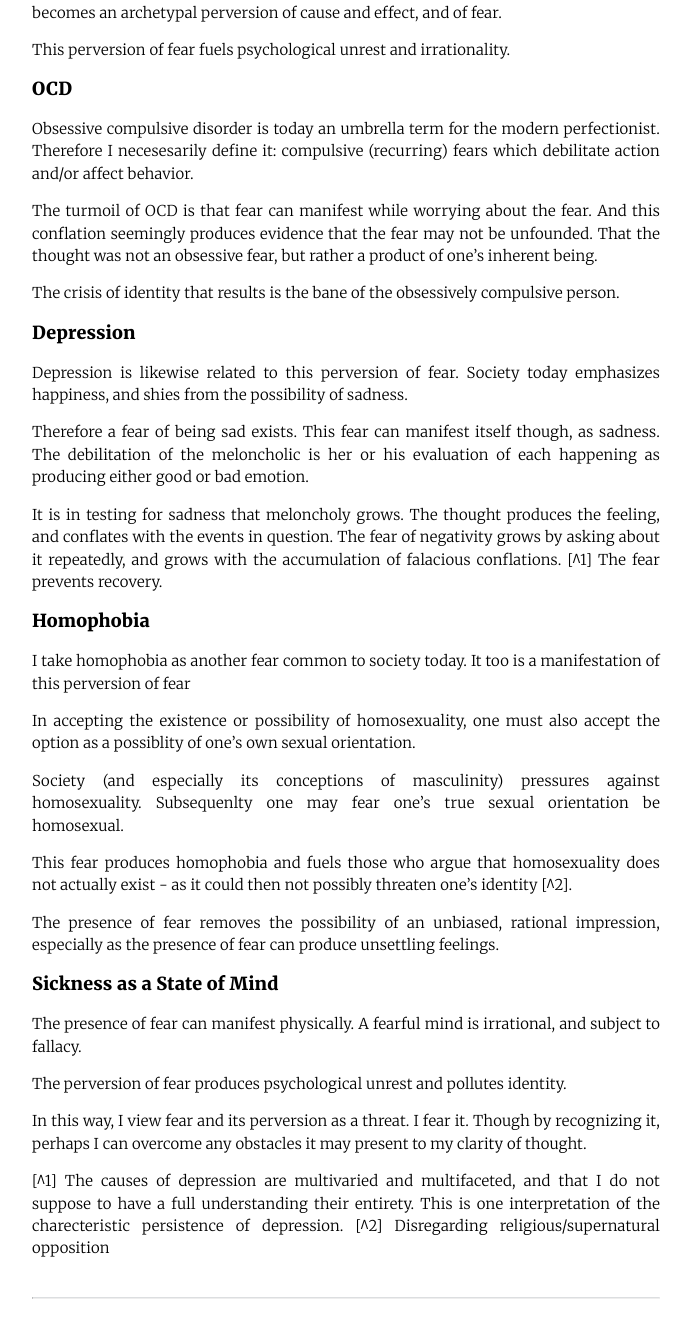
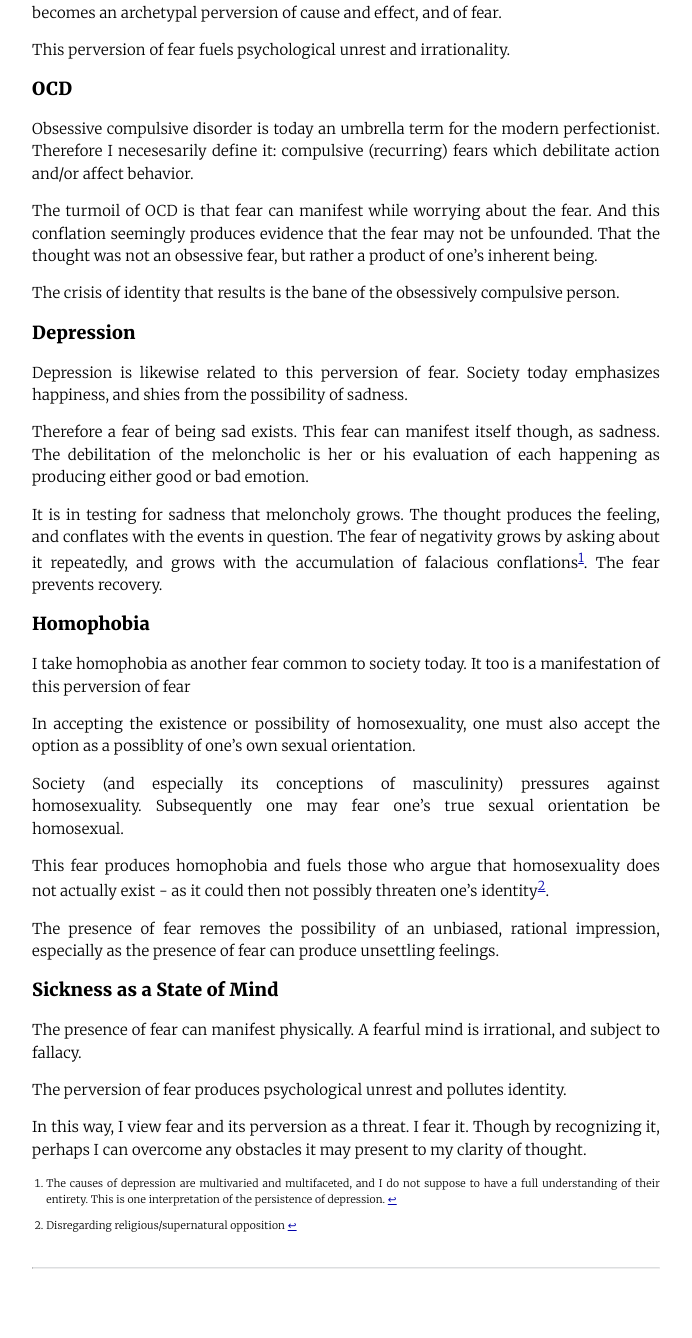
Before and after one commit to samcal/thenewrad.io, a Jekyll site: the page built from _posts/2014-10-02-perversion-of-fear.markdown, in a window 1280 px wide and 1400 px high, scrolled down 1606 px. Shown: the top 1338 px of the window, without its empty margins (294-986 px from the left). Built offline with Jekyll 4.4.1, drawn with Linux system fonts in a browser that asks for light colours.

Commit message:
fix footnotes

```diff
--- a/_posts/2014-10-02-perversion-of-fear.markdown
+++ b/_posts/2014-10-02-perversion-of-fear.markdown
@@ -72,7 +72,7 @@ Depression is likewise related to this perversion of fear. Society today emphasi
 
 Therefore a fear of being sad exists. This fear can manifest itself though, as sadness. The debilitation of the meloncholic is her or his evaluation of each happening as producing either good or bad emotion.
 
-It is in testing for sadness that meloncholy grows. The thought produces the feeling, and conflates with the events in question.  The fear of negativity grows by asking about it repeatedly, and grows with the accumulation of falacious conflations. [^1] The fear prevents recovery.
+It is in testing for sadness that meloncholy grows. The thought produces the feeling, and conflates with the events in question.  The fear of negativity grows by asking about it repeatedly, and grows with the accumulation of falacious conflations[^1]. The fear prevents recovery.
 
 Homophobia
 ----------
@@ -81,9 +81,9 @@ I take homophobia as another fear common to society today. It too is a manifesta
 
 In accepting the existence or possibility of homosexuality, one must also accept the option as a possiblity of one's own sexual orientation.
 
-Society (and especially its conceptions of masculinity) pressures against homosexuality. Subsequenlty one may fear one's true sexual orientation be homosexual.
+Society (and especially its conceptions of masculinity) pressures against homosexuality. Subsequently one may fear one's true sexual orientation be homosexual.
 
-This fear produces homophobia and fuels those who argue that homosexuality does not actually exist - as it could then not possibly threaten one's identity [^2].
+This fear produces homophobia and fuels those who argue that homosexuality does not actually exist - as it could then not possibly threaten one's identity[^2].
 
 The presence of fear removes the possibility of an unbiased, rational impression, especially as the presence of fear can produce unsettling feelings.
 
@@ -96,5 +96,5 @@ The perversion of fear produces psychological unrest and pollutes identity.
 
 In this way, I view fear and its perversion as a threat. I fear it. Though by recognizing it, perhaps I can overcome any obstacles it may present to my clarity of thought.
 
-[^1] The causes of depression are multivaried and multifaceted, and that I do not suppose to have a full understanding their entirety. This is one interpretation of the charecteristic persistence of depression.
-[^2] Disregarding religious/supernatural opposition
+[^1]: The causes of depression are multivaried and multifaceted, and I do not suppose to have a full understanding of their entirety. This is one interpretation of the persistence of depression.
+[^2]: Disregarding religious/supernatural opposition
```
